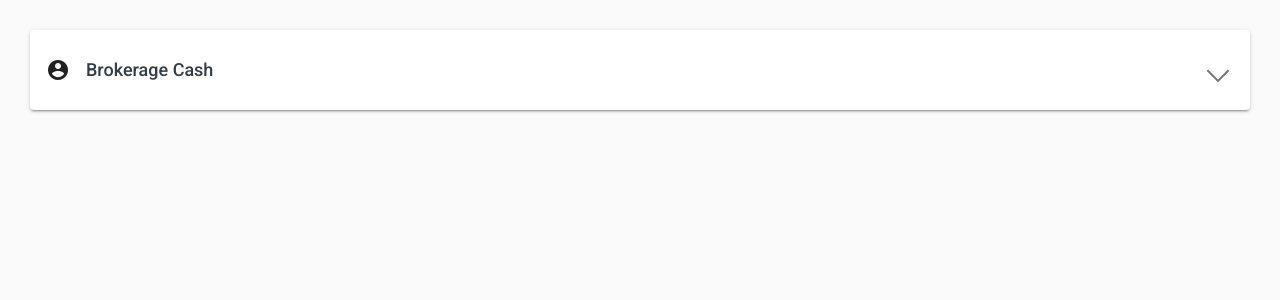
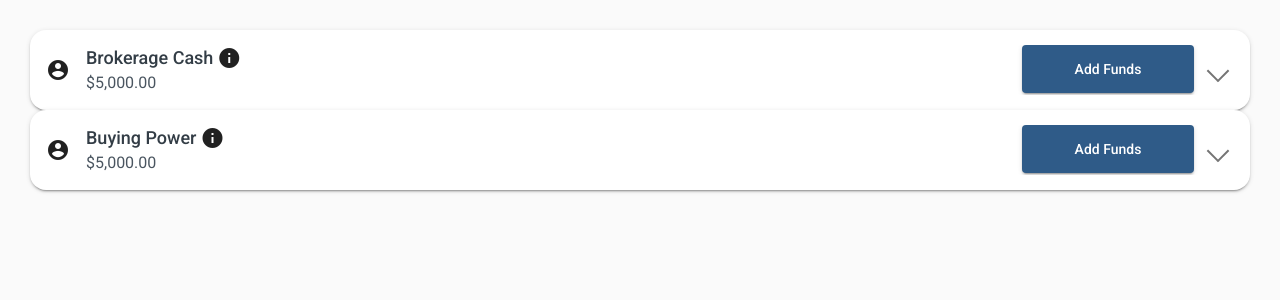
Before and after one commit to yaelrodriguez08/angular-material-expansion-panel, an Angular app: page / in a window 1280 px wide. Shown: the top 300 px of the page. Built offline with nearby package versions, Linux system fonts and the light colour scheme.

Commit message:
Working fine

```diff
--- a/src/app/expansion-overview-example.css
+++ b/src/app/expansion-overview-example.css
@@ -0,0 +1,3 @@
+.margin-bottom {
+  margin-bottom: 16px;
+}
--- a/src/app/expansion-overview-example.html
+++ b/src/app/expansion-overview-example.html
@@ -1,3 +1,13 @@
 <udb-simple-expansion-panel
   panelTitle="Brokerage Cash"
+  titleInfoTooltip="Tooltip!"
+  panelSubtitle="$5,000.00"
+  buttonText="Add Funds"
 ></udb-simple-expansion-panel>
+
+<udb-simple-expansion-panel
+  panelTitle="Buying Power"
+  titleInfoTooltip="Tooltip!"
+  panelSubtitle="$5,000.00"
+  buttonText="Add Funds"
+></udb-simple-expansion-panel>
--- a/src/app/simple-expansion-panel/simple-expansion-panel.component.css
+++ b/src/app/simple-expansion-panel/simple-expansion-panel.component.css
@@ -1,9 +1,13 @@
-.mat-accordion .mat-expansion-panel:first-of-type {
+.udb-simple-expansion-panel {
+  margin: 16 0;
+}
+
+.mat-expansion-panel:first-of-type {
   border-top-right-radius: 16px;
   border-top-left-radius: 16px;
 }
 
-.mat-accordion .mat-expansion-panel:last-of-type {
+.mat-expansion-panel:last-of-type {
   border-bottom-right-radius: 16px;
   border-bottom-left-radius: 16px;
 }
@@ -27,6 +31,10 @@
   line-height: 26px;
   color: #333d46;
   margin-right: 4px;
+}
+
+.mat-expansion-panel-header .header-title-tooltip {
+  pointer-events: initial;
 }
 
 .mat-expansion-panel-header .header-subtitle {
--- a/src/app/simple-expansion-panel/simple-expansion-panel.component.html
+++ b/src/app/simple-expansion-panel/simple-expansion-panel.component.html
@@ -1,4 +1,8 @@
-<mat-expansion-panel [expanded]="isExpanded">
+<mat-expansion-panel
+  class="udb-simple-expansion-panel"
+  [expanded]="isExpanded"
+  [hideToggle]="hideToggle"
+>
   <mat-expansion-panel-header
     class="header"
     [class.disabled-pointer]="hideToggle"
@@ -9,11 +13,14 @@
         <span class="column">
           <span class="header-title-container">
             <span class="header-title">{{ panelTitle }}</span>
-            <mat-icon *ngIf="titleInfoTooltip" [matTooltip]="titleInfoTooltip"
+            <mat-icon
+              *ngIf="titleInfoTooltip"
+              class="header-title-tooltip"
+              [matTooltip]="titleInfoTooltip"
               >info</mat-icon
             >
           </span>
-          <span class="header-subtitle">{{ panelSubTitle }}</span>
+          <span class="header-subtitle">{{ panelSubtitle }}</span>
         </span>
       </span>
     </mat-panel-title>
--- a/src/app/simple-expansion-panel/simple-expansion-panel.component.ts
+++ b/src/app/simple-expansion-panel/simple-expansion-panel.component.ts
@@ -9,10 +9,10 @@ import { Input, Output, Component, OnInit, EventEmitter } from '@angular/core';
   styleUrls: ['simple-expansion-panel.component.css'],
 })
 export class UdbSimpleExpansionPanel implements OnInit {
-  @Input() isExpandable: boolean = false;
+  @Input() isExpandable: boolean = true;
   @Input() isExpanded: boolean = false;
   @Input() panelTitle: string;
-  @Input() panelSubTitle: string;
+  @Input() panelSubtitle: string;
 
   @Input() titleInfoTooltip: string | undefined = undefined;
   @Input() buttonText: string | undefined = undefined;
@@ -21,6 +21,7 @@ export class UdbSimpleExpansionPanel implements OnInit {
 
   hideToggle: boolean;
   displayButton: boolean;
+  displayTooltip: boolean;
 
   ngOnInit(): void {
     if (!this.panelTitle) {
@@ -28,6 +29,7 @@ export class UdbSimpleExpansionPanel implements OnInit {
     }
     this.hideToggle = this.isExpandable == false;
     this.displayButton = this.buttonText != undefined;
+    this.displayTooltip = this.titleInfoTooltip != undefined;
   }
 
   onButtonClick(event: any) {
```
